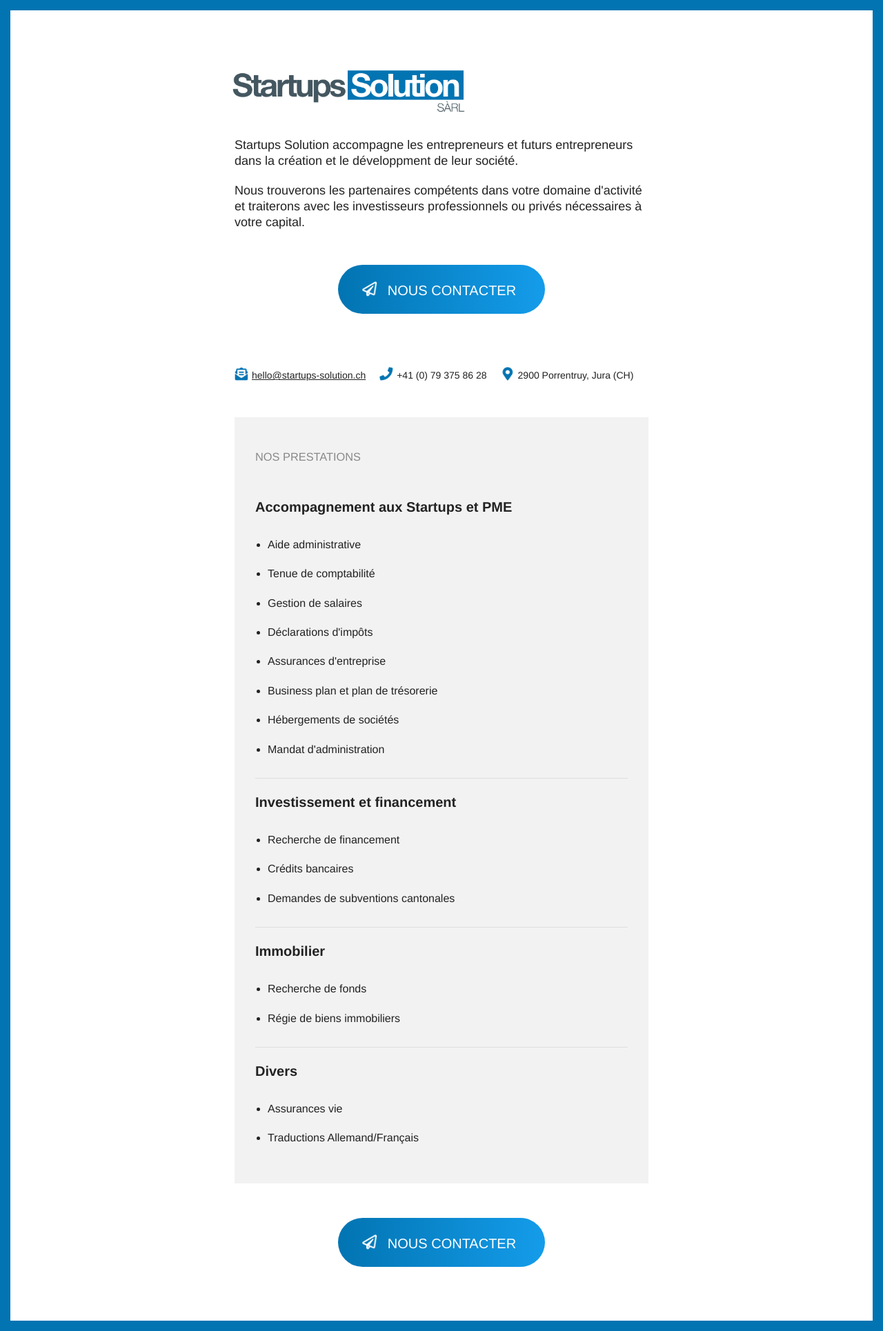
After one commit to Citcatjoe/Startups-solutions, a PHP site: page /index.html in a window 1280 px wide. The commit adds this page. Shown: the whole page at 69% size. Run offline with PHP 8.4, Linux system fonts and the light colour scheme.

Commit message:
modifié les infex car ca ne marchait pas sur mon ftp.

```diff
--- /dev/null
+++ b/index.html
@@ -0,0 +1,129 @@
+
+
+<!DOCTYPE HTML>
+
+<html>
+
+	<head>
+		 <meta charset="UTF-8">
+		<title>Startups Solution</title>
+		<meta name="description" content="Startups Solution Sàrl, le partenaire des entreprises et des particuliers" />
+		<meta name="viewport" content="width=device-width, initial-scale=1">
+		<link rel="stylesheet" type="text/css" href="css/main.css" />
+
+		<link rel="apple-touch-icon" sizes="57x57" href="img/favicon/apple-icon-57x57.png">
+		<link rel="apple-touch-icon" sizes="60x60" href="img/favicon/apple-icon-60x60.png">
+		<link rel="apple-touch-icon" sizes="72x72" href="img/favicon/apple-icon-72x72.png">
+		<link rel="apple-touch-icon" sizes="76x76" href="img/favicon/apple-icon-76x76.png">
+		<link rel="apple-touch-icon" sizes="114x114" href="img/favicon/apple-icon-114x114.png">
+		<link rel="apple-touch-icon" sizes="120x120" href="img/favicon/apple-icon-120x120.png">
+		<link rel="apple-touch-icon" sizes="144x144" href="img/favicon/apple-icon-144x144.png">
+		<link rel="apple-touch-icon" sizes="152x152" href="img/favicon/apple-icon-152x152.png">
+		<link rel="apple-touch-icon" sizes="180x180" href="img/favicon/apple-icon-180x180.png">
+		<link rel="icon" type="image/png" sizes="192x192"  href="img/favicon/android-icon-192x192.png">
+		<link rel="icon" type="image/png" sizes="32x32" href="img/favicon/favicon-32x32.png">
+		<link rel="icon" type="image/png" sizes="96x96" href="img/favicon/favicon-96x96.png">
+		<link rel="icon" type="image/png" sizes="16x16" href="img/favicon/favicon-16x16.png">
+		<link rel="manifest" href="img/favicon/manifest.json">
+		<meta name="msapplication-TileColor" content="#ffffff">
+		<meta name="msapplication-TileImage" content="img/favicon/ms-icon-144x144.png">
+		<meta name="theme-color" content="#ffffff">
+
+
+	</head>
+
+	<body>
+
+
+		<nav></nav>
+
+		<div class="container">
+			<img src="img/logo-ss.png" alt="" class="logo">
+
+			<h1>Startups solution</h1>
+
+
+
+			<p>
+			Startups Solution accompagne les entrepreneurs et futurs entrepreneurs dans la création et le développment de leur société.
+
+
+			</p>
+
+
+
+			<p>
+				Nous trouverons les partenaires compétents dans votre domaine d'activité et traiterons avec les investisseurs professionnels ou privés nécessaires à votre capital.
+			</p>
+		</div>
+
+		<a target="_blank" href="mailto:hello@startups-solution.ch">
+			<div class="cta"><img src="img/icon-place.png" alt="">Nous contacter</div>
+		</a>
+
+		<div class="container contact">
+			<div>
+
+				<img src="img/icon-mail.png" alt=""><a target="_blank" href="mailto:hello@startups-solution.ch" style="text-decoration: underline;">hello@startups-solution.ch</a>
+			</div>
+			<div>
+				<img src="img/icon-phone.png" alt="">+41 (0) 79 375 86 28
+			</div>
+			<div>
+				<img src="img/icon-location.png" alt="">2900 Porrentruy, Jura (CH)
+			</div>
+		</div>
+
+		<section class="prestations">
+			<h3>Nos prestations</h3>
+			<h2>Accompagnement aux Startups et PME</h2>
+			<ul>
+				<li>Aide administrative</li>
+				<li>Tenue de comptabilité</li>
+				<li>Gestion de salaires</li>
+				<li>Déclarations d'impôts</li>
+				<li>Assurances d'entreprise</li>
+				<li>Business plan et plan de trésorerie</li>
+				<li>Hébergements de sociétés</li>
+				<li>Mandat d'administration</li>
+			</ul>
+			<hr>
+			<h2>Investissement et financement</h2>
+			<ul>
+				<li>Recherche de financement</li>
+				<li>Crédits bancaires</li>
+				<li>Demandes de subventions cantonales</li>
+			</ul>
+			<hr>
+			<h2>Immobilier</h2>
+			<ul>
+				<li>Recherche de fonds</li>
+				<li>Régie de biens immobiliers</li>
+			</ul>
+			<hr>
+			<h2>Divers</h2>
+			<ul>
+				<li>Assurances vie</li>
+				<li>Traductions Allemand/Français</li>
+			</ul>
+		</section>
+
+		<a target="_blank" href="mailto:hello@startups-solution.ch">
+			<div class="cta"><img src="img/icon-place.png" alt="">Nous contacter</div>
+		</a>
+
+		<br><br><br><br>
+
+		<div class="bar-left"></div>
+		<div class="bar-right"></div>
+
+		<footer>
+
+		</footer>
+
+
+
+
+	</body>
+
+</html>
--- a/index.php
+++ b/index.php
@@ -4,10 +4,7 @@
 
 $dirs  = array();
 $dirs[] = __DIR__;
-$dirs[] = __DIR__ . '/templates';
-if (is_dir( __DIR__ . '/../_admin/templates')) {
-	$dirs[] =  __DIR__ . '/../_admin/templates';
-}
+
 
 if (strpos($_SERVER['HTTP_HOST'], 'localhost') !== FALSE) {
 	$dirs[] = __DIR__ . '/../_admin/templates';
```
Also changed, not shown: 2 other files.
